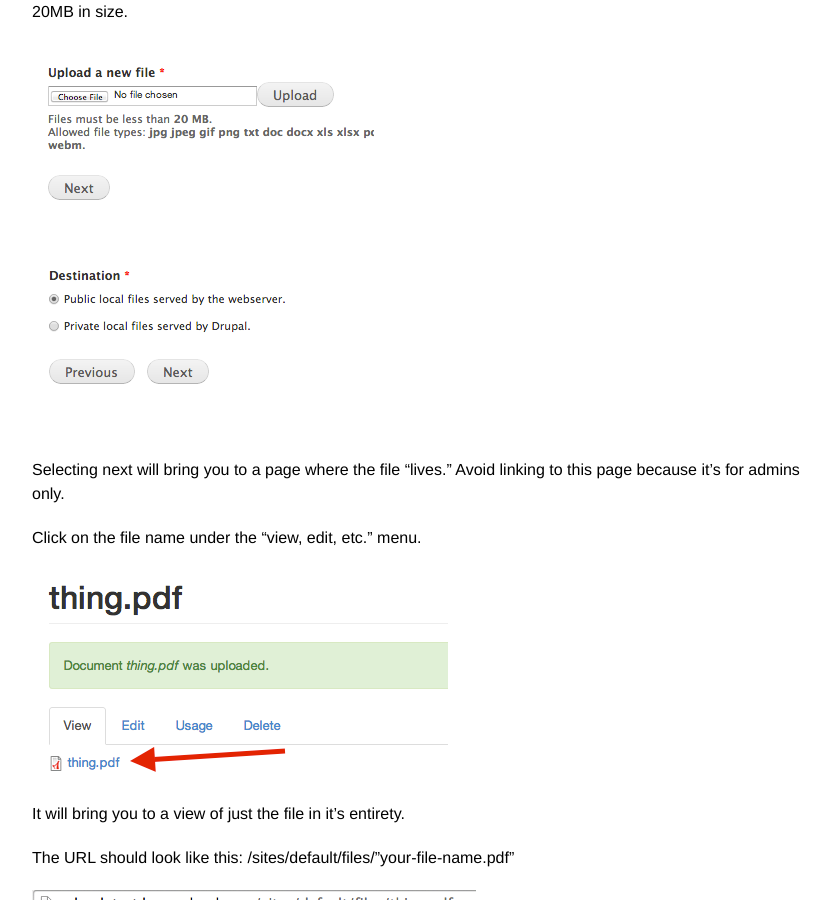
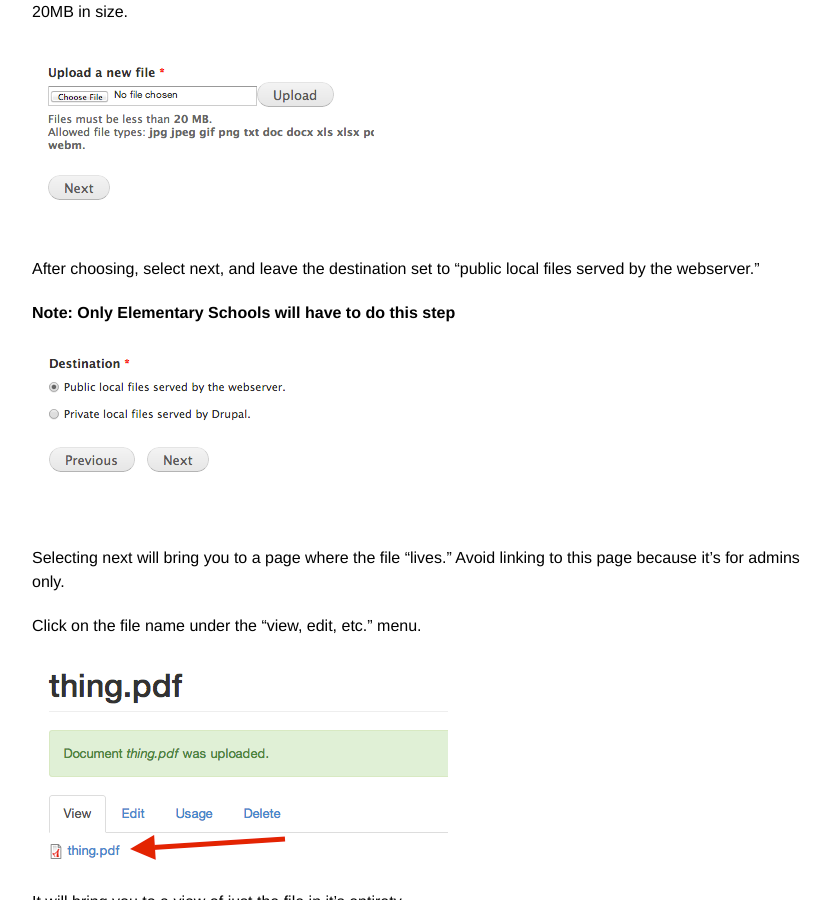
Before and after one commit to HCPSS/schoolsites-help, a Jekyll site: the page built from _posts/2014-07-15-uploading-files.md, in a window 1280 px wide and 900 px high, scrolled down 1529 px. Shown: the whole window, without its empty margins (208-1038 px from the left). Built offline with Jekyll 4.4.1, drawn with Linux system fonts in a browser that asks for light colours; Markdown is read by kramdown in place of the engine named in the settings.

Commit message:
added note about ES uploading

```diff
--- a/_posts/2014-07-15-uploading-files.md
+++ b/_posts/2014-07-15-uploading-files.md
@@ -44,6 +44,9 @@ Select "choose file" and find the file you would like to upload from your comput
 
 ![choose file](/schoolsites-help/images/uploading/choose-file.png)
 
+After choosing, select next, and leave the destination set to "public local files served by the webserver."
+
+**Note: Only Elementary Schools will have to do this step**
 
 ![served by the webserver](/schoolsites-help/images/uploading/upload-destination.png)
 
```
